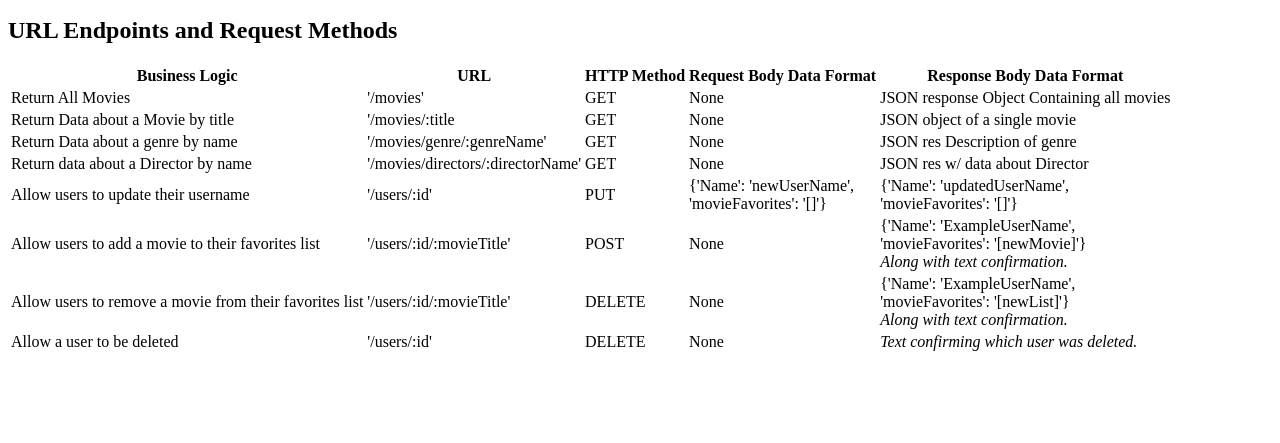
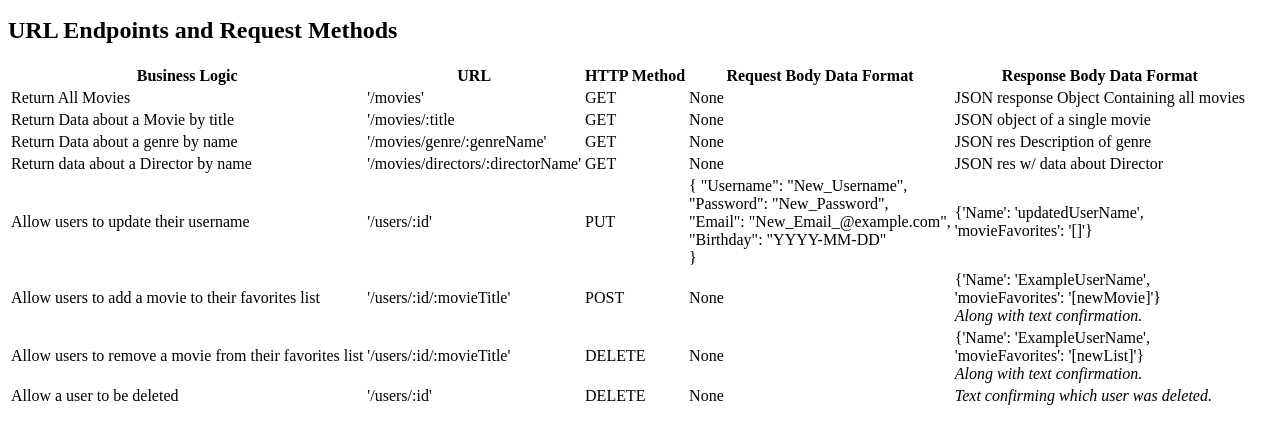
Before and after one commit to Jitrotte/movie_api, a website: page public/documentation.html in a window 1280 px wide. Shown: the part 119-562 px from the top of the page. Drawn offline with Linux system fonts and the light colour scheme.

```diff
--- a/public/documentation.html
+++ b/public/documentation.html
@@ -56,8 +56,12 @@
         <td>Allow users to update their username</td>
         <td>'/users/:id'</td>
         <td>PUT</td>
-        <td>{'Name': 'newUserName',<br>
-             'movieFavorites': '[]'}
+        <td>{
+          "Username": "New_Username",<br>
+           "Password": "New_Password",<br>
+           "Email": "New_Email_@example.com",<br>
+           "Birthday": "YYYY-MM-DD"<br>
+       }
 
           </td>
         <td>{'Name': 'updatedUserName',<br>
```
Also changed, not shown: index.js (+1 -6 lines).
